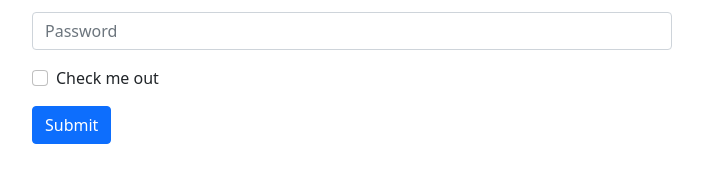
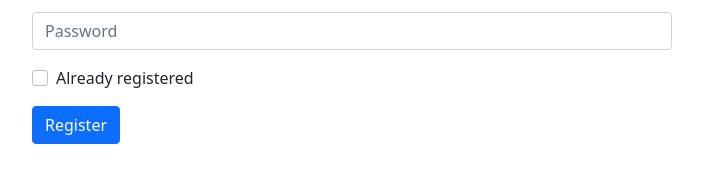
Before and after one commit to Sumon092/email-password-auth, a React (Create React App) app: page / in a window 1280 px wide. Shown: the part 184-366 px from the top of the page, without its empty margins (288-991 px from the left). Built offline with nearby package versions, Linux system fonts and the light colour scheme.

Commit message:
login and register toggled functionality

```diff
--- a/src/App.js
+++ b/src/App.js
@@ -1,4 +1,4 @@
-import { createUserWithEmailAndPassword, getAuth } from 'firebase/auth';
+import { createUserWithEmailAndPassword, getAuth, signInWithEmailAndPassword } from 'firebase/auth';
 import './App.css';
 import app from './firebase.init';
 import 'bootstrap/dist/css/bootstrap.min.css';
@@ -11,13 +11,18 @@ function App() {
   const [email, setEmail] = useState('');
   const [password, setPassword] = useState('');
   const [validated, setValidated] = useState(false);
-  const [error, setError] = useState(true)
+  const [error, setError] = useState(false)
+  const [register, setRegister] = useState(false);
   const handleEmailBlur = (event) => {
     setEmail(event.target.value);
   }
 
   const handlePasswordBlur = (event) => {
     setPassword(event.target.value);
+  }
+
+  const handleRegisterChange = (event) => {
+    setRegister(event.target.checked)
   }
 
   const handleFormSubmit = (event) => {
@@ -30,12 +35,23 @@ function App() {
     }
     if (!/(?=.*[#?!@$%^&*-])/.test(password)) {
       setError('Password should contain at least one special character');
-      return //error thakle return
+      return;//error thakle return
     }
 
     setValidated(true);
     setError('');//error na thakle
-
+    if (register) {
+      signInWithEmailAndPassword(auth, email, password)
+        .then(result => {
+          const user = result.user;
+          console.log(user);
+        })
+        .catch(error => {
+          console.error(error);
+          setError(error.message)
+        })
+    }
+    else {
       createUserWithEmailAndPassword(auth, email, password)
         .then(result => {
           const user = result.user;
@@ -43,13 +59,16 @@ function App() {
         })
         .catch(error => {
           console.error(error)
+          setError(error.message)
         })
+    }
+
     event.preventDefault();
   }
   return (
     <div>
       <div className="register mt-2 w-50 mx-auto">
-        <h2 className="text-primary">Please Register</h2>
+        <h2 className="text-primary">Please {register ? 'LogIn' : 'Register'}</h2>
         <Form noValidate validated={validated} onSubmit={handleFormSubmit}>
           <Form.Group className="mb-3" controlId="formBasicEmail">
             <Form.Label>Email address</Form.Label>
@@ -70,13 +89,13 @@ function App() {
             </Form.Control.Feedback>
           </Form.Group>
           <Form.Group className="mb-3" controlId="formBasicCheckbox">
-            <Form.Check type="checkbox" label="Check me out" />
+            <Form.Check onChange={handleRegisterChange} type="checkbox" label="Already registered" />
           </Form.Group>
 
           <p className='text-danger'>{error}</p>
           {/* error message */}
           <Button variant="primary" type="submit">
-            Submit
+            {register ? 'LogIn' : 'Register'}
           </Button>
         </Form>
       </div>
```
Lines whose indentation alone changed are shown as unchanged.
